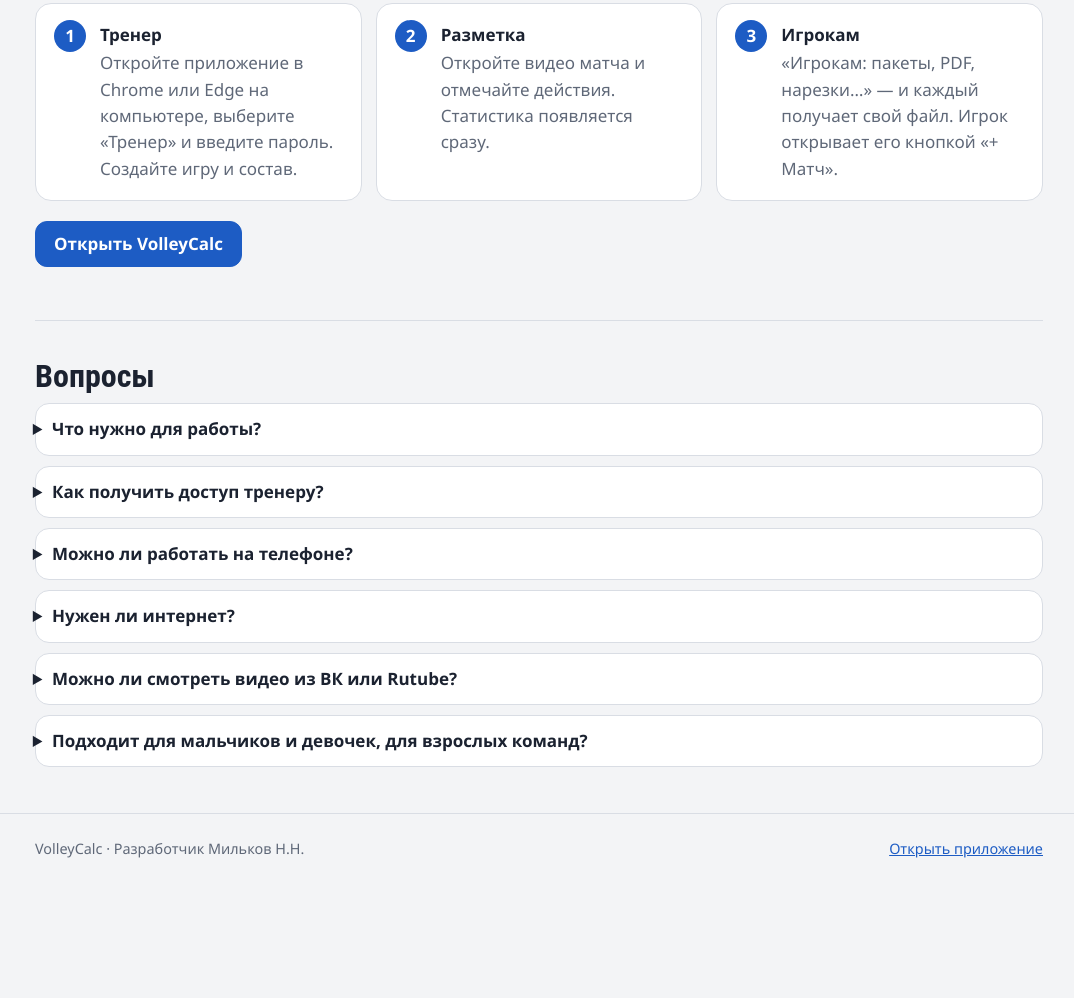
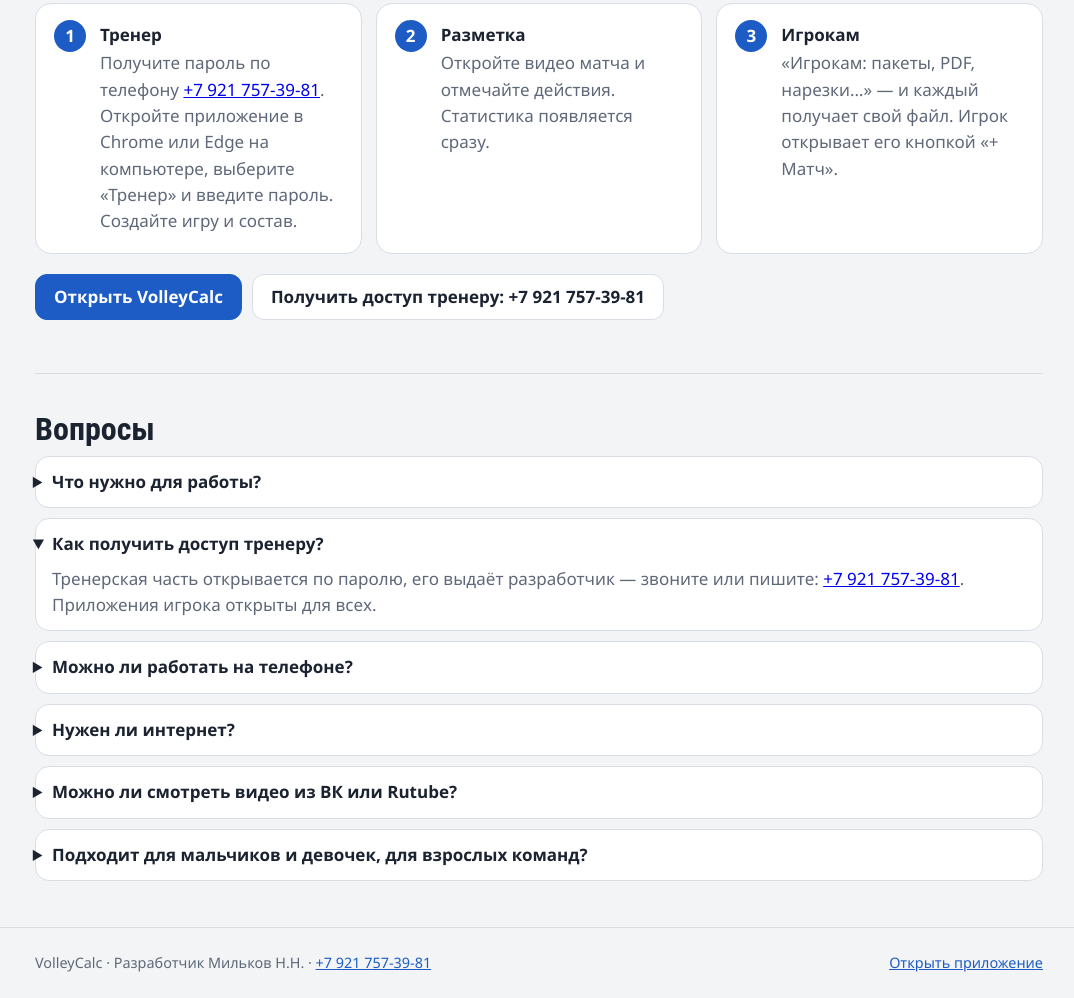
Before and after one commit to milkovnikolay/VolleyCalc, a plain HTML site: page about.html in a window 1280 px wide. Shown: the part 3405-4403 px from the top of the page, without its empty margins (101-1175 px from the left). Before the commit the page ends 4290 px from the top, so only its background shows below. Drawn offline with Linux system fonts and the light colour scheme.

Commit message:
Контакт для тренеров на странице «О приложении»
Co-Authored-By: Claude Opus 5.5 <noreply@anthropic.com>
Claude-Session: https://claude.ai/code/session_01BQdnuS23rRyDPeUnGUrKkV

```diff
--- a/about.html
+++ b/about.html
@@ -147,17 +147,17 @@ footer a{color:var(--m)}
 <section id="start" aria-labelledby="h-start">
   <h2 id="h-start">Как начать</h2>
   <ol class="steps">
-    <li><b>Тренер</b><span>Откройте приложение в Chrome или Edge на компьютере, выберите «Тренер» и введите пароль. Создайте игру и состав.</span></li>
+    <li><b>Тренер</b><span>Получите пароль по телефону <a href="tel:+79217573981">+7 921 757-39-81</a>. Откройте приложение в Chrome или Edge на компьютере, выберите «Тренер» и введите пароль. Создайте игру и состав.</span></li>
     <li><b>Разметка</b><span>Откройте видео матча и отмечайте действия. Статистика появляется сразу.</span></li>
     <li><b>Игрокам</b><span>«Игрокам: пакеты, PDF, нарезки…» — и каждый получает свой файл. Игрок открывает его кнопкой «+ Матч».</span></li>
   </ol>
-  <p style="margin-top:20px"><a class="btn primary" href="./">Открыть VolleyCalc</a></p>
+  <p style="margin-top:20px;display:flex;flex-wrap:wrap;gap:10px;align-items:center"><a class="btn primary" href="./">Открыть VolleyCalc</a><a class="btn" href="tel:+79217573981">Получить доступ тренеру: +7 921 757-39-81</a></p>
 </section>
 
 <section id="faq" aria-labelledby="h-faq">
   <h2 id="h-faq">Вопросы</h2>
   <details><summary>Что нужно для работы?</summary><p>Тренеру — компьютер с Chrome или Edge и видео матча (файл с камеры или телефона; можно несколькими частями). Игроку — любой телефон или компьютер с браузером.</p></details>
-  <details><summary>Как получить доступ тренеру?</summary><p>Тренерская часть открывается по паролю, его выдаёт разработчик. Приложения игрока открыты для всех.</p></details>
+  <details open><summary>Как получить доступ тренеру?</summary><p>Тренерская часть открывается по паролю, его выдаёт разработчик — звоните или пишите: <a href="tel:+79217573981">+7 921 757-39-81</a>. Приложения игрока открыты для всех.</p></details>
   <details><summary>Можно ли работать на телефоне?</summary><p>Приложение игрока сделано в первую очередь для телефона. Размечать матч удобнее на компьютере с клавиатурой.</p></details>
   <details><summary>Нужен ли интернет?</summary><p>Только при первом открытии. Потом приложение работает и без сети, если установить его на главный экран или открыть ещё раз с интернетом.</p></details>
   <details><summary>Можно ли смотреть видео из ВК или Rutube?</summary><p>Да, по ссылке — в экспериментальном режиме: может работать некорректно, нарезок и покадрового просмотра нет. Надёжнее всего — файл видео.</p></details>
@@ -166,7 +166,7 @@ footer a{color:var(--m)}
 </main>
 
 <footer><div class="wrap">
-  <span>VolleyCalc · Разработчик Мильков Н.Н.</span>
+  <span>VolleyCalc · Разработчик Мильков Н.Н. · <a href="tel:+79217573981">+7 921 757-39-81</a></span>
   <span><a href="./">Открыть приложение</a></span>
 </div></footer>
 </body>
--- a/sw.js
+++ b/sw.js
@@ -1,5 +1,5 @@
 /* VolleyCalc: работает без интернета. Страница — сначала из сети (чтобы приходили обновления), при отсутствии сети — из кэша. */
-const CACHE = "vc-site-v15";
+const CACHE = "vc-site-v16";
 const FILES = ["./", "./index.html", "./coach.html", "./coach.dat", "./stats.js", "./pdf.js", "./player.html", "./about.html", "./img/razmetka.jpg", "./img/statistika.jpg", "./img/junior.jpg", "./manifest.webmanifest", "./icon-192.png", "./icon-512.png"];
 self.addEventListener("install", (e) => { e.waitUntil(caches.open(CACHE).then((c) => c.addAll(FILES)).then(() => self.skipWaiting())); });
 self.addEventListener("activate", (e) => { e.waitUntil(caches.keys().then((ks) => Promise.all(ks.filter((k) => k !== CACHE).map((k) => caches.delete(k)))).then(() => self.clients.claim())); });
```
Also changed, not shown: 1 other file.
